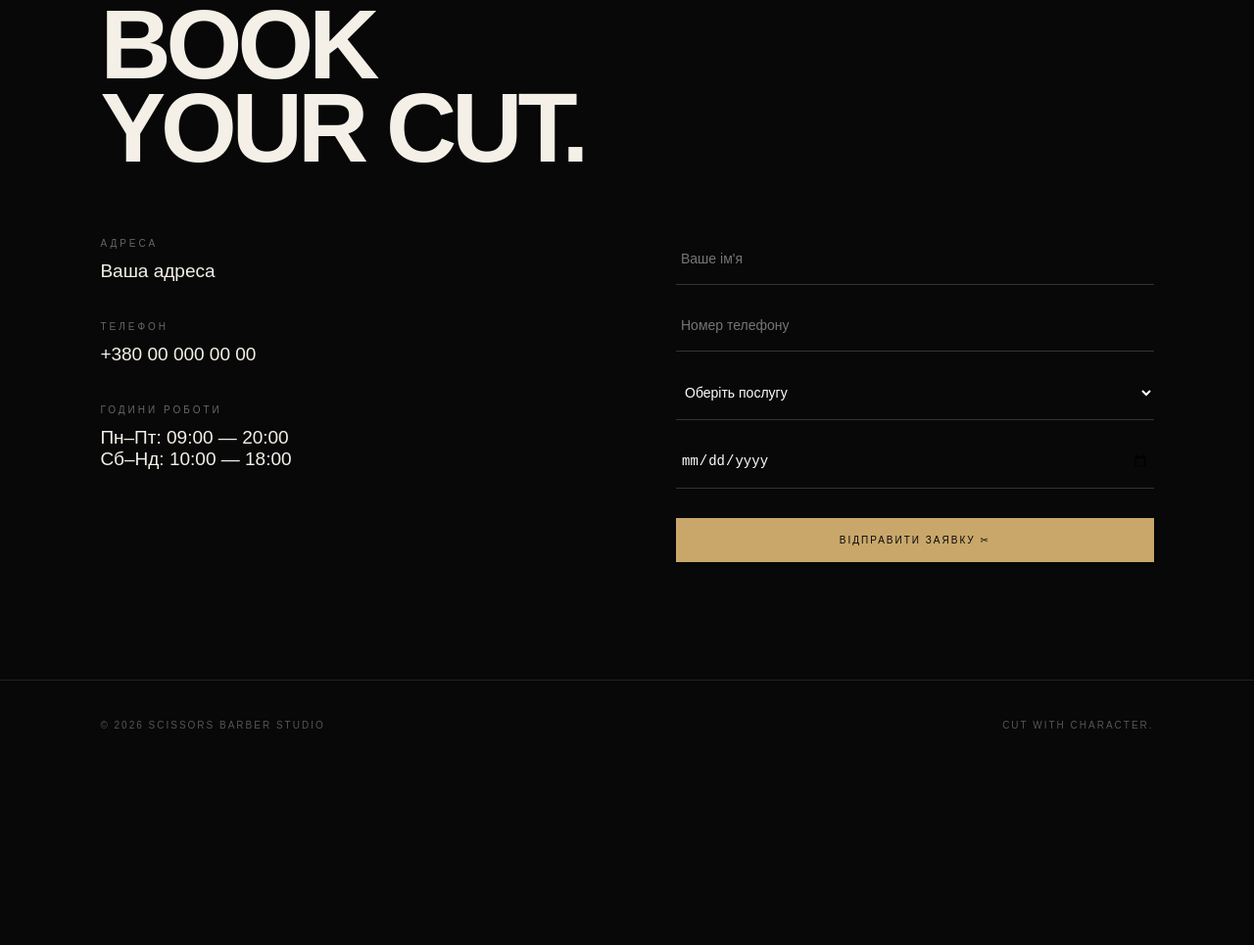
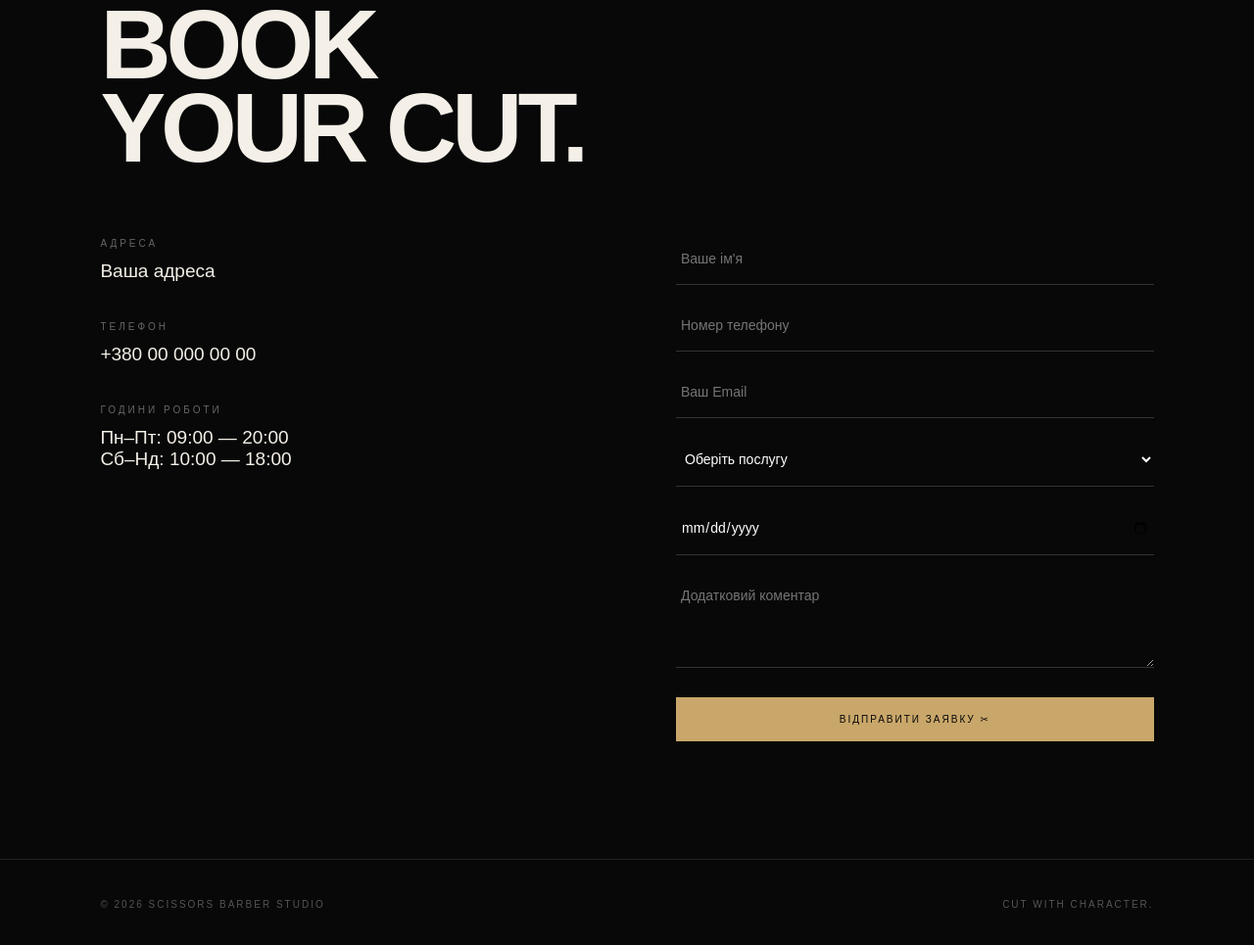
Before and after one commit to vasjapopovich46-beep/viii.hairstylist, a plain HTML site: page index.html in a window 1280 px wide. Shown: the part 5183-6148 px from the top of the page at 98% size. Before the commit the page ends 5969 px from the top, so only its background shows below. Drawn offline with Linux system fonts and the light colour scheme.

Commit message:
Update index.html

```diff
--- a/index.html
+++ b/index.html
@@ -36,9 +36,7 @@
       top: 0;
       left: 0;
       right: 0;
-
       height: 82px;
-
       padding: 0 6%;
 
       display: flex;
@@ -83,7 +81,6 @@
     .book {
       border: 1px solid #c9a76a;
       color: #c9a76a;
-
       padding: 12px 20px;
 
       font-size: 10px;
@@ -102,7 +99,6 @@
 
     .hero {
       min-height: 100vh;
-
       position: relative;
 
       display: flex;
@@ -125,7 +121,6 @@
 
     .hero::after {
       content: "";
-
       position: absolute;
       inset: 0;
 
@@ -141,7 +136,6 @@
     .hero-content {
       position: relative;
       z-index: 5;
-
       max-width: 850px;
     }
 
@@ -159,13 +153,9 @@
 
     h1 {
       font-size: clamp(70px, 13vw, 175px);
-
       line-height: 0.78;
-
       letter-spacing: -9px;
-
       text-transform: uppercase;
-
       font-weight: 900;
 
       animation: fadeUp 1s 0.1s ease both;
@@ -173,19 +163,16 @@
 
     h1 span {
       color: transparent;
-
       -webkit-text-stroke: 1px #f4f0e8;
     }
 
     .hero-description {
       max-width: 510px;
-
       margin-top: 45px;
 
       color: #aaa;
 
       font-size: 16px;
-
       line-height: 1.8;
 
       animation: fadeUp 1s 0.2s ease both;
@@ -194,7 +181,6 @@
     .hero-buttons {
       display: flex;
       gap: 15px;
-
       margin-top: 35px;
 
       animation: fadeUp 1s 0.3s ease both;
@@ -206,9 +192,7 @@
       padding: 17px 30px;
 
       font-size: 10px;
-
       letter-spacing: 2px;
-
       text-transform: uppercase;
 
       transition: 0.3s;
@@ -360,9 +344,7 @@
       color: #c9a76a;
 
       font-size: 11px;
-
       letter-spacing: 6px;
-
       text-transform: uppercase;
 
       animation: marquee 20s linear infinite;
@@ -388,9 +370,7 @@
       color: #c9a76a;
 
       font-size: 10px;
-
       letter-spacing: 4px;
-
       text-transform: uppercase;
 
       margin-bottom: 20px;
@@ -400,9 +380,7 @@
       font-size: clamp(50px, 8vw, 100px);
 
       line-height: 0.85;
-
       letter-spacing: -5px;
-
       text-transform: uppercase;
 
       margin-bottom: 65px;
@@ -436,7 +414,6 @@
 
     .service-number {
       color: #555;
-
       font-size: 11px;
     }
 
@@ -444,7 +421,6 @@
       margin-top: 20px;
 
       font-size: 25px;
-
       text-transform: uppercase;
     }
 
@@ -505,7 +481,6 @@
       content: "";
 
       position: absolute;
-
       inset: 0;
 
       background:
@@ -672,7 +647,8 @@
     }
 
     input,
-    select {
+    select,
+    textarea {
       width: 100%;
 
       padding: 18px 5px;
@@ -688,10 +664,19 @@
       color: white;
 
       font-size: 14px;
+
+      font-family: inherit;
+
+      resize: vertical;
+    }
+
+    textarea {
+      min-height: 100px;
     }
 
     input:focus,
-    select:focus {
+    select:focus,
+    textarea:focus {
       border-color: #c9a76a;
     }
 
@@ -783,6 +768,10 @@
         font-size: 14px;
       }
 
+      .hero-buttons {
+        flex-wrap: wrap;
+      }
+
       .scissors {
         width: 330px;
         height: 330px;
@@ -843,7 +832,7 @@
 
 <body>
 
-  <!-- HEADER -->
+  <!-- ================= HEADER ================= -->
 
   <header>
 
@@ -865,7 +854,7 @@
   </header>
 
 
-  <!-- HERO -->
+  <!-- ================= HERO ================= -->
 
   <section class="hero">
 
@@ -907,7 +896,7 @@
     </div>
 
 
-    <!-- BARBER SCISSORS -->
+    <!-- SCISSORS -->
 
     <div class="scissors">
 
@@ -924,7 +913,7 @@
   </section>
 
 
-  <!-- MARQUEE -->
+  <!-- ================= MARQUEE ================= -->
 
   <div class="marquee">
 
@@ -944,7 +933,7 @@
   </div>
 
 
-  <!-- SERVICES -->
+  <!-- ================= SERVICES ================= -->
 
   <section id="services">
 
@@ -1054,7 +1043,7 @@
   </section>
 
 
-  <!-- ABOUT -->
+  <!-- ================= ABOUT ================= -->
 
   <section id="about">
 
@@ -1107,7 +1096,7 @@
   </section>
 
 
-  <!-- QUOTE -->
+  <!-- ================= QUOTE ================= -->
 
   <div class="quote">
 
@@ -1119,7 +1108,7 @@
   </div>
 
 
-  <!-- GALLERY -->
+  <!-- ================= GALLERY ================= -->
 
   <section id="gallery">
 
@@ -1181,7 +1170,7 @@
   </section>
 
 
-  <!-- EXTRA WORK -->
+  <!-- ================= FOURTH PHOTO ================= -->
 
   <section>
 
@@ -1205,7 +1194,7 @@
   </section>
 
 
-  <!-- CONTACT -->
+  <!-- ================= BOOKING ================= -->
 
   <section id="contact">
 
@@ -1265,39 +1254,62 @@
       </div>
 
 
-      <form id="bookingForm">
+      <!-- FORMSPREE -->
+
+      <form
+        action="https://formspree.io/f/xnpavyge"
+        method="POST"
+      >
 
         <input
           type="text"
+          name="name"
           placeholder="Ваше ім'я"
+          autocomplete="name"
           required
         >
 
+
         <input
           type="tel"
+          name="phone"
           placeholder="Номер телефону"
+          autocomplete="tel"
           required
         >
 
-        <select required>
+
+        <input
+          type="email"
+          name="email"
+          placeholder="Ваш Email"
+          autocomplete="email"
+          required
+        >
+
+
+        <select
+          name="service"
+          required
+        >
 
           <option value="">
             Оберіть послугу
           </option>
 
-          <option>
+          <option value="Classic Haircut — €25">
             Classic Haircut — €25
           </option>
 
-          <option>
+          <option value="Hair + Beard — €35">
             Hair + Beard — €35
           </option>
 
-          <option>
+          <option value="Beard — €18">
             Beard — €18
           </option>
 
-          <option>
+          <option value="Premium — €45">
             Premium — €45
           </option>
 
@@ -1306,7 +1318,21 @@
 
         <input
           type="date"
+          name="date"
           required
+        >
+
+
+        <textarea
+          name="message"
+          placeholder="Додатковий коментар"
+        ></textarea>
+
+
+        <input
+          type="hidden"
+          name="_subject"
+          value="Нова заявка — SCISSORS Barber"
         >
 
 
@@ -1324,7 +1350,7 @@
   </section>
 
 
-  <!-- FOOTER -->
+  <!-- ================= FOOTER ================= -->
 
   <footer>
 
@@ -1338,29 +1364,5 @@
 
   </footer>
 
-
-  <script>
-
-    const form =
-      document.getElementById("bookingForm");
-
-    form.addEventListener(
-      "submit",
-      function(event) {
-
-        event.preventDefault();
-
-        alert(
-          "✂ Дякуємо за заявку!\n\n" +
-          "Ми зв'яжемося з вами найближчим часом."
-        );
-
-        form.reset();
-
-      }
-    );
-
-  </script>
-
 </body>
 </html>
```
